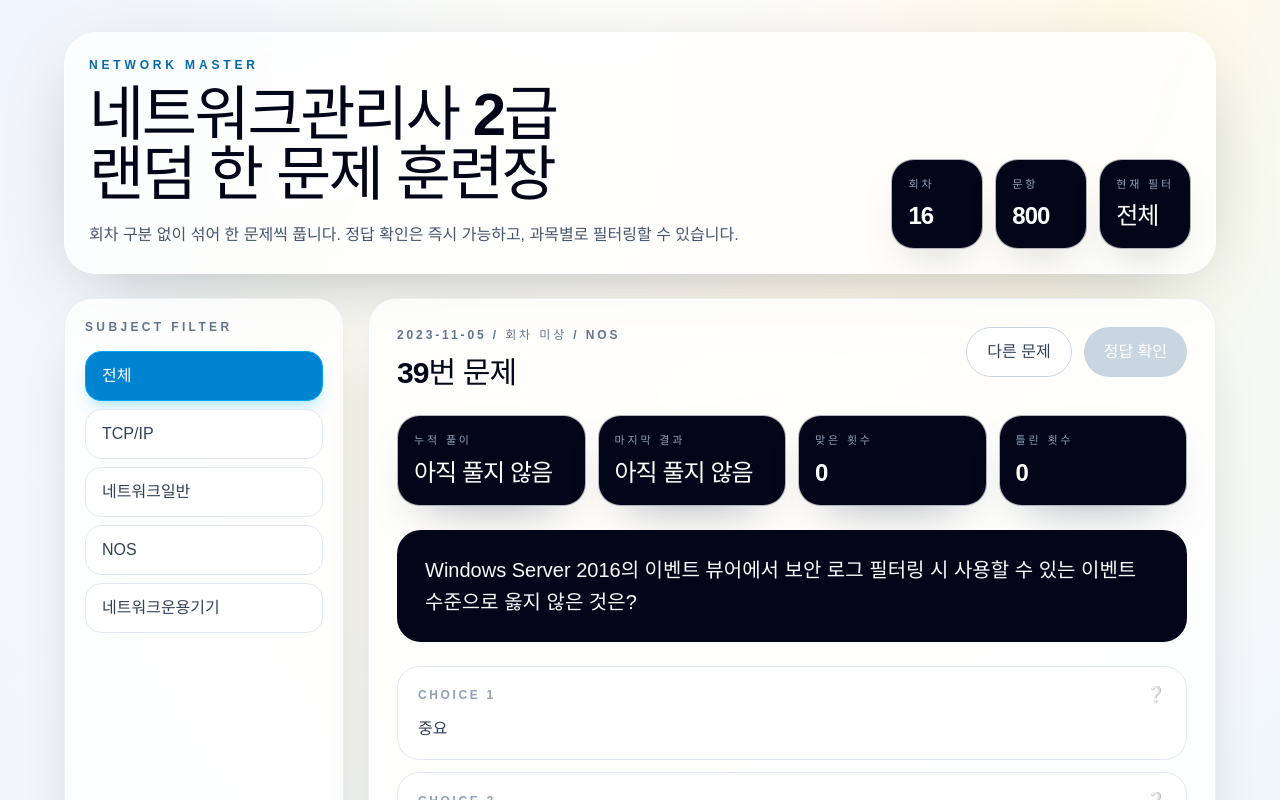
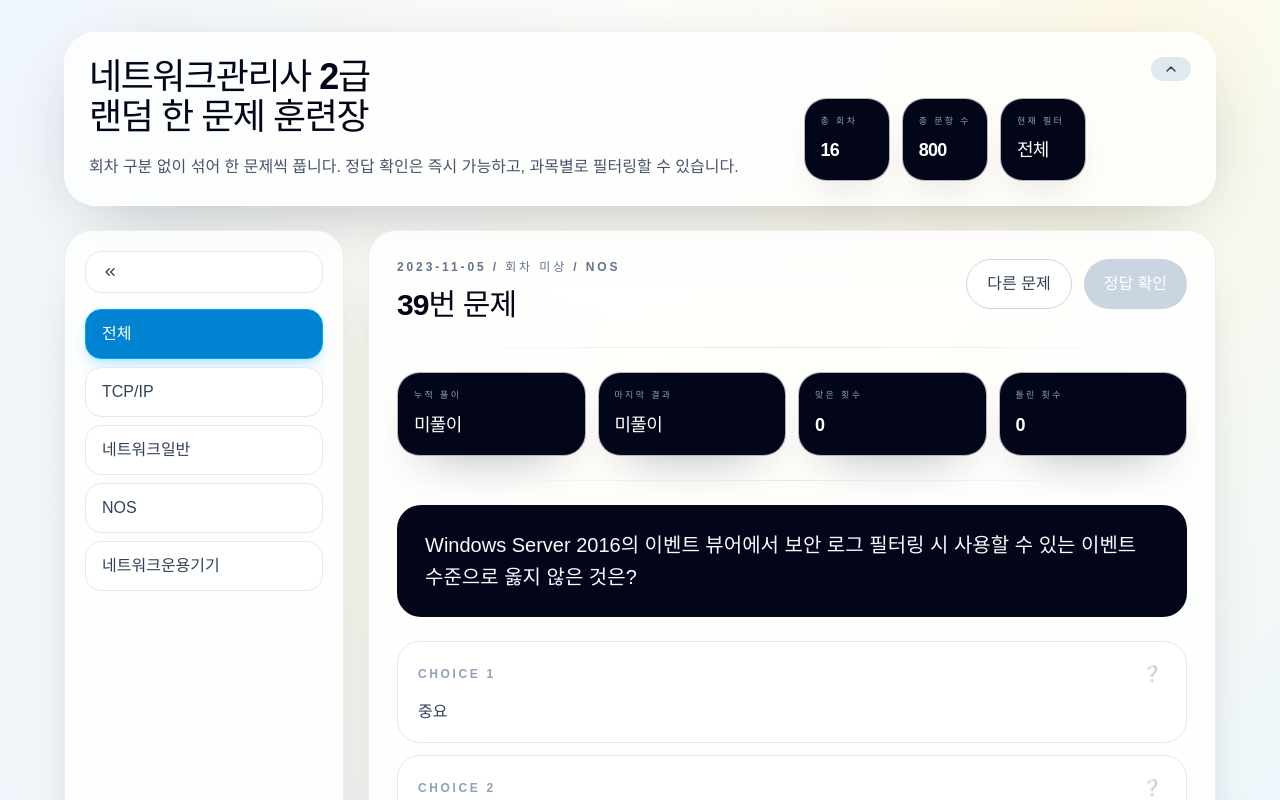
Before and after one commit to hahbr88/network_master, a React (Vite) app: page / in a window 1280 px wide. Shown: the top 800 px of the page. Built offline with nearby package versions, Linux system fonts and the light colour scheme.

Commit message:
feat: ux/ui 개선

```diff
--- a/package.json
+++ b/package.json
@@ -12,11 +12,12 @@
   },
   "dependencies": {
     "react": "^19.1.0",
-    "react-dom": "^19.1.0"
+    "react-dom": "^19.1.0",
+    "react-icons": "^5.6.0"
   },
   "devDependencies": {
+    "@tailwindcss/vite": "^4.1.0",
     "@types/node": "^24.5.2",
-    "@tailwindcss/vite": "^4.1.0",
     "@types/react": "^19.1.2",
     "@types/react-dom": "^19.1.2",
     "@vitejs/plugin-react": "^5.0.0",
--- a/src/App.tsx
+++ b/src/App.tsx
@@ -17,12 +17,14 @@ import {
   updateQuestionAttempt,
 } from './storage'
 import type { ChoiceNumber, ProgressMap, QuestionCard } from './types'
+import { FiAlignJustify, FiChevronsLeft } from 'react-icons/fi'
 
 const LABEL_ALL = '전체'
 const TEXT_UNKNOWN_ROUND = '회차 미상'
-const TEXT_NOT_SOLVED = '아직 풀지 않음'
-const TEXT_CORRECT = '정답입니다.'
-const TEXT_WRONG = '오답입니다.'
+const TEXT_NOT_SOLVED = '미풀이'
+const TEXT_CORRECT = '정답.'
+const TEXT_WRONG = '오답.'
+const UI_STATE_STORAGE_KEY = 'network-master-ui-state'
 
 function pickRandomQuestion(pool: QuestionCard[], previousId?: string) {
   if (pool.length === 0) {
@@ -53,6 +55,42 @@ function formatAttemptText(attempts: number) {
   return `${attempts}번째 풀이`
 }
 
+function loadUiToggleState() {
+  if (typeof window === 'undefined') {
+    return { titleOpen: true, sidebarOpen: true }
+  }
+
+  try {
+    const raw = window.localStorage.getItem(UI_STATE_STORAGE_KEY)
+    if (!raw) {
+      return { titleOpen: true, sidebarOpen: true }
+    }
+
+    const parsed = JSON.parse(raw) as Partial<{
+      titleOpen: boolean
+      sidebarOpen: boolean
+    }>
+
+    return {
+      titleOpen: parsed.titleOpen ?? true,
+      sidebarOpen: parsed.sidebarOpen ?? true,
+    }
+  } catch {
+    return { titleOpen: true, sidebarOpen: true }
+  }
+}
+
+function saveUiToggleState(state: {
+  titleOpen: boolean
+  sidebarOpen: boolean
+}) {
+  if (typeof window === 'undefined') {
+    return
+  }
+
+  window.localStorage.setItem(UI_STATE_STORAGE_KEY, JSON.stringify(state))
+}
+
 export default function App() {
   const [subject, setSubject] = useState(LABEL_ALL)
   const [current, setCurrent] = useState<QuestionCard | null>(null)
@@ -66,6 +104,12 @@ export default function App() {
   const [copied, setCopied] = useState(false)
   const [dataToolsOpen, setDataToolsOpen] = useState(false)
   const [openNotes, setOpenNotes] = useState<Record<string, boolean>>({})
+  const [titleOpen, setTitleOpen] = useState(
+    () => loadUiToggleState().titleOpen,
+  )
+  const [sidebarOpen, setSidebarOpen] = useState(
+    () => loadUiToggleState().sidebarOpen,
+  )
 
   const filteredQuestions = useMemo(() => {
     if (subject === LABEL_ALL) {
@@ -93,6 +137,10 @@ export default function App() {
   useEffect(() => {
     saveProgress(progressMap)
   }, [progressMap])
+
+  useEffect(() => {
+    saveUiToggleState({ titleOpen, sidebarOpen })
+  }, [titleOpen, sidebarOpen])
 
   useEffect(() => {
     const handleKeyDown = (event: KeyboardEvent) => {
@@ -190,36 +238,68 @@ export default function App() {
   return (
     <main className="min-h-screen bg-[radial-gradient(circle_at_top,_rgba(255,255,255,0.85),_rgba(255,255,255,0.58)_32%,_rgba(239,246,255,0.96)_70%),linear-gradient(135deg,_#dbeafe,_#fef3c7_42%,_#dcfce7)] px-4 py-8 text-slate-900">
       <div className="mx-auto flex max-w-6xl flex-col gap-6">
-        <section className="overflow-hidden rounded-[2rem] border border-white/70 bg-white/72 p-6 shadow-[0_20px_80px_-28px_rgba(15,23,42,0.35)] backdrop-blur">
+        {titleOpen && (
+          <section className="rounded-[2rem] border border-white/70 bg-white/72 p-4 shadow-[0_20px_80px_-28px_rgba(15,23,42,0.35)] backdrop-blur transition-all duration-300 ease-out md:p-6">
             <div className="flex flex-col gap-6 lg:flex-row lg:items-end lg:justify-between">
               <div className="max-w-3xl">
-              <p className="text-xs font-semibold tracking-[0.32em] text-sky-700 uppercase">
-                Network Master
-              </p>
-              <h1 className="mt-3 text-4xl font-black tracking-[-0.04em] text-slate-950 md:text-6xl">
+                <h1 className="text-2xl font-black tracking-[-0.04em] text-slate-950 md:text-4xl">
                   네트워크관리사 2급
                   <br />
                   랜덤 한 문제 훈련장
                 </h1>
                 <p className="mt-4 max-w-2xl text-sm leading-7 text-slate-600 md:text-base">
-                회차 구분 없이 섞어 한 문제씩 풉니다.
-                정답 확인은 즉시 가능하고, 과목별로 필터링할 수 있습니다.
+                  회차 구분 없이 섞어 한 문제씩 풉니다. 정답 확인은 즉시
+                  가능하고, 과목별로 필터링할 수 있습니다.
                 </p>
               </div>
 
               <div className="grid grid-cols-2 gap-3 sm:grid-cols-3">
-              <StatCard label="회차" value={`${totalExamCount}`} />
-              <StatCard label="문항" value={`${totalQuestionCount}`} />
+                <StatCard label="총 회차" value={`${totalExamCount}`} />
+                <StatCard label="총 문항 수" value={`${totalQuestionCount}`} />
                 <StatCard label="현재 필터" value={subject} wide />
               </div>
+
+              <button
+                type="button"
+                aria-expanded={titleOpen}
+                onClick={() => setTitleOpen((previous) => !previous)}
+                className="self-start rounded-full bg-slate-200 px-3 py-1 text-xs font-semibold text-slate-700 transition hover:bg-slate-300 focus:outline-none focus-visible:ring-2 focus-visible:ring-sky-400 focus-visible:ring-offset-2"
+              >
+                <ChevronIcon open={titleOpen} />
+              </button>
             </div>
           </section>
+        )}
 
-        <section className="grid gap-6 lg:grid-cols-[280px_minmax(0,1fr)]">
-          <aside className="rounded-[1.75rem] border border-slate-200/70 bg-white/80 p-5 shadow-[0_20px_60px_-36px_rgba(15,23,42,0.4)] backdrop-blur">
-            <p className="text-xs font-semibold tracking-[0.28em] text-slate-500 uppercase">
-              Subject Filter
-            </p>
+        {!titleOpen && (
+          <button
+            type="button"
+            aria-expanded={titleOpen}
+            onClick={() => setTitleOpen((previous) => !previous)}
+            className="flex w-full justify-between rounded-[2rem] border border-white/70 bg-white/72 p-4 text-left text-lg font-bold shadow-[0_20px_80px_-28px_rgba(15,23,42,0.35)] backdrop-blur transition hover:bg-white/80 focus:outline-none focus-visible:ring-2 focus-visible:ring-sky-400 focus-visible:ring-offset-2 md:p-6 md:text-xl"
+          >
+            <div>네트워크관리사 2급</div>
+            <ChevronIcon open={titleOpen} />
+          </button>
+        )}
+
+        <section
+          className={`grid gap-6 transition-all duration-300 ease-out ${
+            sidebarOpen
+              ? 'lg:grid-cols-[280px_minmax(0,1fr)]'
+              : 'lg:grid-cols-1'
+          }`}
+        >
+          {sidebarOpen ? (
+            <aside className="rounded-[1.75rem] border border-slate-200/70 bg-white/80 p-5 shadow-[0_20px_60px_-36px_rgba(15,23,42,0.4)] backdrop-blur transition-all duration-300 ease-out">
+              <button
+                type="button"
+                aria-expanded={sidebarOpen}
+                onClick={() => setSidebarOpen(false)}
+                className="flex w-full items-center justify-between rounded-2xl border border-slate-200 bg-white/70 px-4 py-3 text-left text-sm font-semibold text-slate-700 transition hover:border-slate-300 hover:bg-white focus:outline-none focus-visible:ring-2 focus-visible:ring-sky-400 focus-visible:ring-offset-2"
+              >
+                <FiChevronsLeft />
+              </button>
               <div className="mt-4 flex flex-wrap gap-2 lg:flex-col">
                 {subjects.map((item) => {
                   const active = item === subject
@@ -240,8 +320,22 @@ export default function App() {
                 })}
               </div>
             </aside>
+          ) : null}
 
           <section className="rounded-[1.75rem] border border-slate-200/70 bg-white/82 p-5 shadow-[0_20px_60px_-36px_rgba(15,23,42,0.4)] backdrop-blur md:p-7">
+            {!sidebarOpen ? (
+              <div className="mb-5">
+                <button
+                  type="button"
+                  aria-expanded={sidebarOpen}
+                  onClick={() => setSidebarOpen(true)}
+                  className="flex items-center gap-2 rounded-full border border-slate-300 bg-white px-4 py-2 text-sm font-semibold text-slate-700 transition hover:border-slate-400 hover:bg-slate-50 focus:outline-none focus-visible:ring-2 focus-visible:ring-sky-400 focus-visible:ring-offset-2"
+                >
+                  <FiAlignJustify />
+                  <span>과목 필터 열기</span>
+                </button>
+              </div>
+            ) : null}
             {!current ? (
               <EmptyState />
             ) : (
@@ -276,7 +370,9 @@ export default function App() {
                   </div>
                 </div>
 
-                <div className="grid gap-3 md:grid-cols-4">
+                <div className="h-px w-full bg-gradient-to-r from-transparent via-slate-200 to-transparent" />
+
+                <div className="grid grid-cols-2 gap-3 md:grid-cols-4">
                   <StatCard
                     label="누적 풀이"
                     value={formatAttemptText(currentProgress.attempts)}
@@ -294,7 +390,7 @@ export default function App() {
                     value={`${currentProgress.wrongCount}`}
                   />
                 </div>
-
+                <div className="h-px w-full bg-gradient-to-r from-transparent via-slate-200 to-transparent" />
                 <div className="rounded-[1.5rem] bg-slate-950 px-5 py-6 text-slate-50 md:px-7">
                   <p className="text-lg leading-8 md:text-xl">
                     {current.question}
@@ -334,12 +430,14 @@ export default function App() {
                             <span className="block text-xs font-semibold tracking-[0.22em] text-slate-400 uppercase">
                               Choice {choiceNumber}
                             </span>
-                            <span
-                              className="cursor-pointer"
+                            <button
+                              type="button"
+                              aria-expanded={notesOpen}
                               onClick={() => toggleChoiceNotes(choiceNumber)}
+                              className="cursor-pointer rounded-md p-1 focus:outline-none focus-visible:ring-2 focus-visible:ring-sky-400"
                             >
                               {notesOpen ? '❗' : '❔'}
-                            </span>
+                            </button>
                           </div>
                           <span className="mt-2 block text-base leading-7">
                             {choice}
@@ -383,7 +481,8 @@ export default function App() {
                   </div>
                 ) : (
                   <div className="rounded-[1.5rem] border border-dashed border-slate-300 bg-slate-50 px-5 py-5 text-sm leading-7 text-slate-600">
-                    선택지를 고른 뒤 정답 확인 버튼을 클릭하거나 엔터 키를 누르면 채점 결과가 표시됩니다.
+                    선택지를 고른 뒤 정답 확인 버튼을 클릭하거나 엔터 키를
+                    누르면 채점 결과가 표시됩니다.
                   </div>
                 )}
               </div>
@@ -503,10 +602,10 @@ function StatCard({
         wide ? 'col-span-2 sm:col-span-1' : ''
       }`}
     >
-      <p className="text-[11px] font-semibold tracking-[0.26em] text-slate-400 uppercase">
+      <p className="text-[9px] font-semibold tracking-[0.26em] text-slate-400 uppercase">
         {label}
       </p>
-      <p className="mt-2 text-2xl font-black tracking-[-0.04em]">{value}</p>
+      <p className="mt-2 text-lg font-black tracking-[-0.04em]">{value}</p>
     </div>
   )
 }
```
Also changed, not shown: 1 other file (tests, documents, lock files or other folders). Lines whose indentation alone changed are shown as unchanged.
